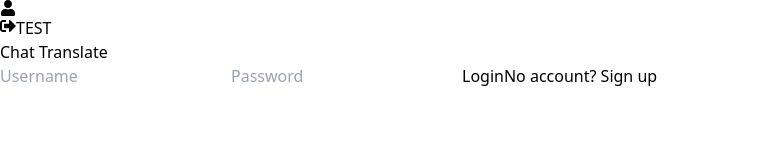
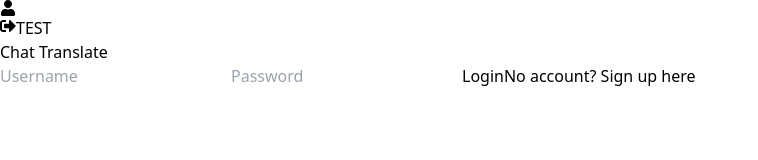
Before and after one commit to gwilliamleung/chattranslate, a React (Create React App) app: page / in a window 1280 px wide. Shown: the top 160 px of the page, without its empty margins (0-758 px from the left). Built offline with nearby package versions, Linux system fonts and the light colour scheme; the HTML template or start-up script is replaced by a standard one.

Commit message:
firebase

```diff
--- a/src/routes/Login.jsx
+++ b/src/routes/Login.jsx
@@ -50,7 +50,7 @@ const Login = () => {
                   </button>
                   {error && <span className="flex justify-center">{error}</span>}
                   <Link to="/Signup" className="flex justify-center text-xl m-2">
-                   No account? Sign up
+                   No account? Sign up here
                   </Link>
                 </form>
             </div>
```
Also changed, not shown: 1 other file (tests, documents, lock files or other folders).
